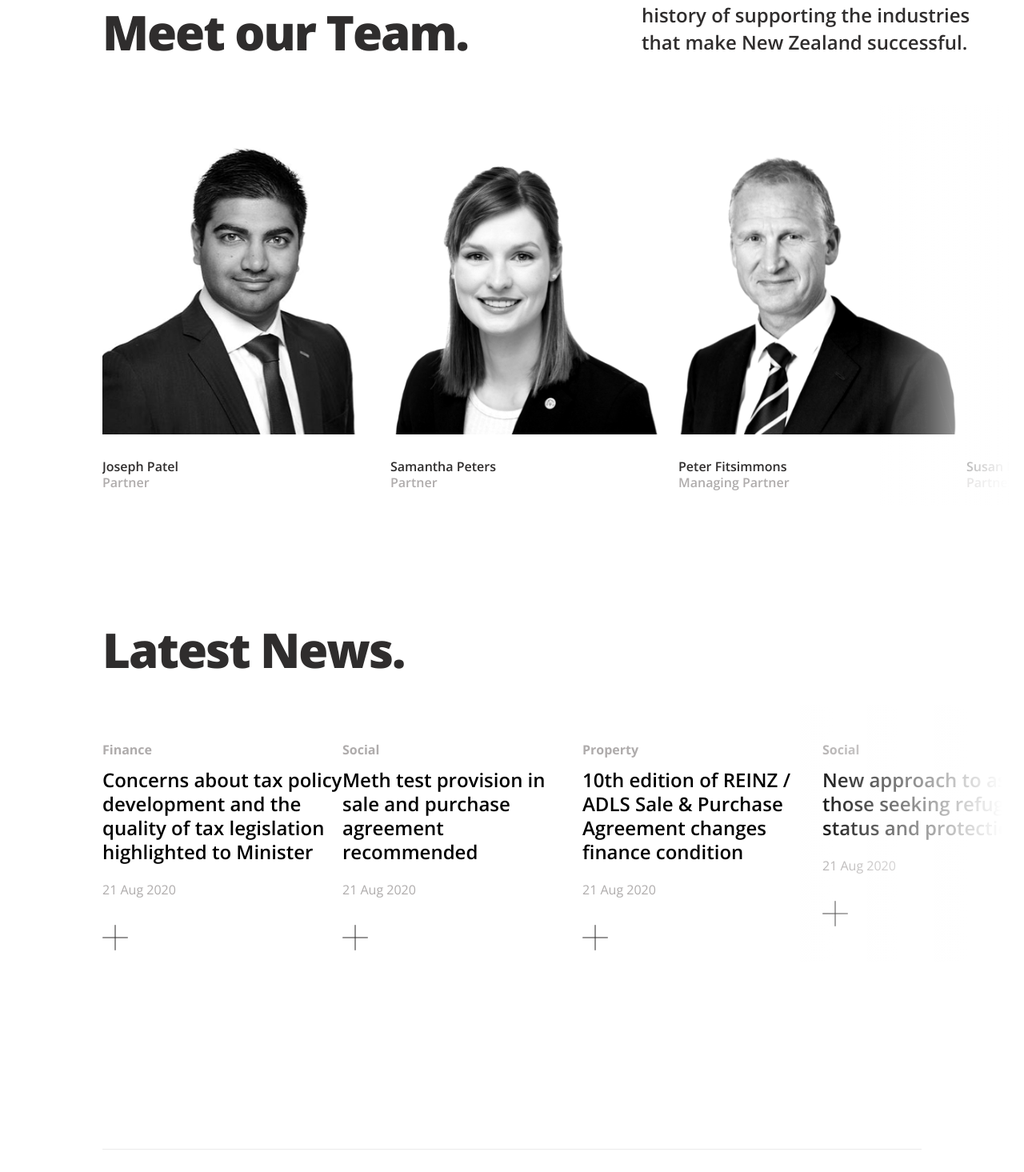
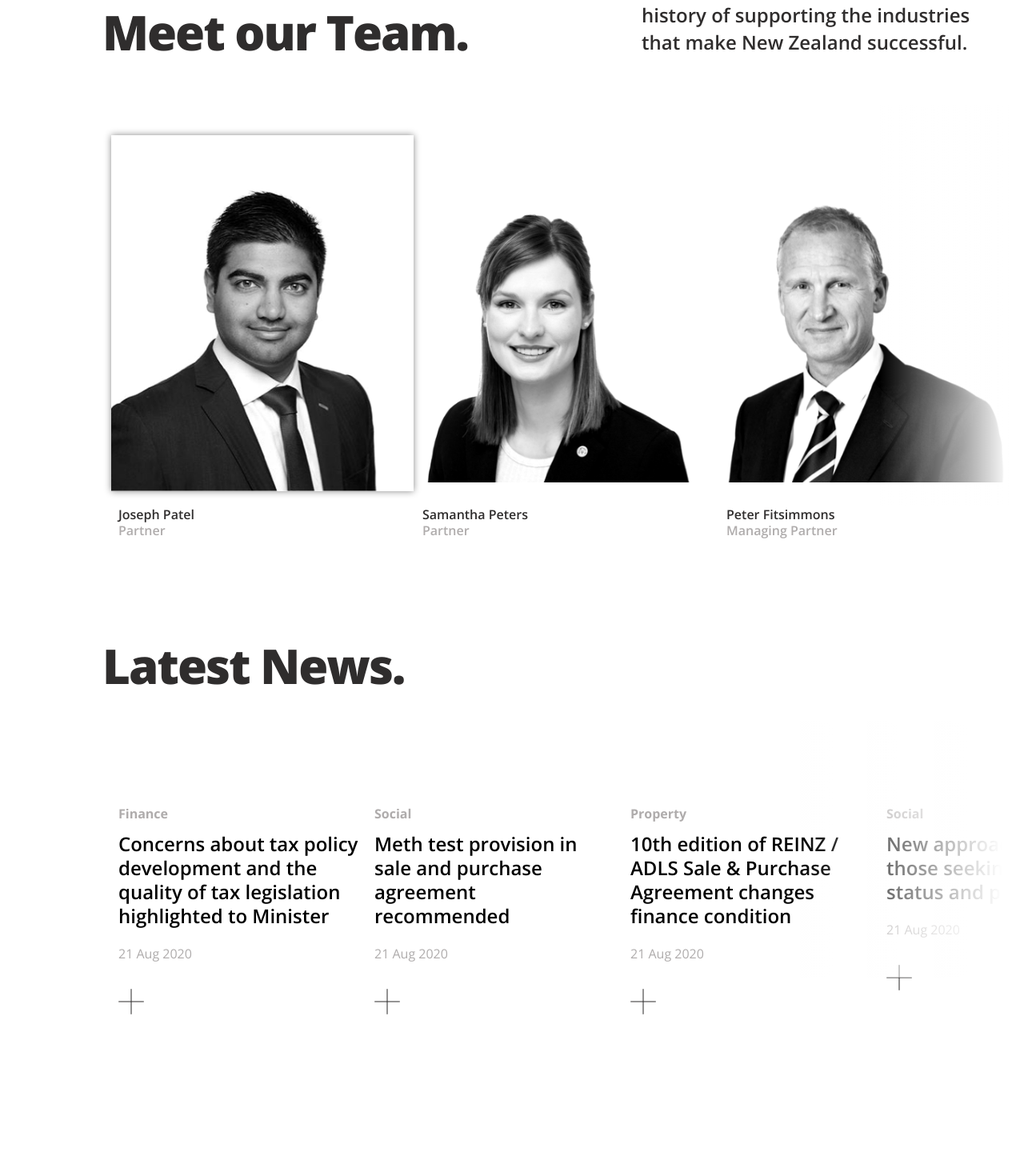
Before and after one commit to dpisati/nv, a React (Create React App) app: page / in a window 1280 px wide. Shown: the part 861-2326 px from the top of the page at 80% size. Built offline with nearby package versions, Linux system fonts and the light colour scheme.

Commit message:
hover effect

```diff
--- a/src/components/MeetOurTeam/index.js
+++ b/src/components/MeetOurTeam/index.js
@@ -1,4 +1,4 @@
-import React from 'react'
+import React, { useState } from 'react'
 
 import { MeetOurTeamContainer } from './styles';
 
@@ -10,7 +10,11 @@ import peter from '../../assets/images/3.png'
 import susan from '../../assets/images/4.png'
 
 import 'swiper/swiper.min.css';
+
 export default function MeetOurTeam() {
+
+    const [teamSelected, setTeamSelected] = useState(1);
+
     return (
         <MeetOurTeamContainer>
             <main>
@@ -28,21 +32,33 @@ export default function MeetOurTeam() {
                 <span></span>
                 <div className="swiper mySwiper">
                     <div className="swiper-wrapper">
-                        <div className="swiper-slide">
+                        <div
+                            className={`swiper-slide ${teamSelected === 1 && "selected"}`}
+                            onClick={() => setTeamSelected(1)}
+                            onMouseEnter={() => setTeamSelected(1)}
+                        >
                             <img src={josef} alt="Joseph Patel" />
                             <div>
                                 <p>Joseph Patel</p>
                                 <span>Partner</span>
                             </div>
                         </div>
-                        <div className="swiper-slide">
+                        <div
+                            className={`swiper-slide ${teamSelected === 2 && "selected"}`}
+                            onClick={() => setTeamSelected(2)}
+                            onMouseEnter={() => setTeamSelected(2)}
+                        >
                             <img src={samantha} alt="Joseph Patel" />
                             <div>
                                 <p>Samantha Peters</p>
                                 <span>Partner</span>
                             </div>
                         </div>
-                        <div className="swiper-slide">
+                        <div
+                            className={`swiper-slide ${teamSelected === 3 && "selected"}`}
+                            onClick={() => setTeamSelected(3)}
+                            onMouseEnter={() => setTeamSelected(3)}
+                        >
                             <img src={peter} alt="Joseph Patel" />
                             <div>
                                 <p>Peter Fitsimmons</p>
@@ -51,10 +67,10 @@ export default function MeetOurTeam() {
                         </div>
 
 
-                        <div className="swiper-slide"
-                            style={{
-                                marginRight: '100px'
-                            }}
+                        <div
+                            className={`swiper-slide ${teamSelected === 4 && "selected"}`}
+                            onClick={() => setTeamSelected(4)}
+                            onMouseEnter={() => setTeamSelected(4)}
                         >
                             <img src={susan} alt="Joseph Patel" />
                             <div>
--- a/src/components/MeetOurTeam/styles.css
+++ b/src/components/MeetOurTeam/styles.css
@@ -1,6 +1,6 @@
 .swiper {
     width: 100%;
-    height: 570px;
+    height: 590px;
     margin-bottom: 40px;
 }
 
@@ -23,18 +23,39 @@
   align-items: flex-start;
   flex-direction: column;
   text-align: left;
+  margin-left: 20px;
+  margin-top: 60px;
+  margin-bottom: 60px;
 }
+
 
 .swiper-slide img {
   display: block;
   width: 100%;
   height: 100%;
   object-fit: cover;
+  transition: all 0.2s;
+}
+
+.swiper-slide.selected img {
+  transform: scale(1.05);
+  -webkit-box-shadow: 0px 0px 8px 0px rgba(0,0,0,0.47);
+  box-shadow: 0px 0px 8px 0px rgba(0,0,0,0.47);
+}
+
+.swiper-slide img:hover {
+  transform: scale(1.05);
+  -webkit-box-shadow: 0px 0px 8px 0px rgba(0,0,0,0.47);
+  box-shadow: 0px 0px 8px 0px rgba(0,0,0,0.47);
 }
 
 .swiper-slide.last {
     width: 0px !important;
     display: none;
+}
+
+.swiper-slide:last-child {
+  margin-right: 120px;
 }
 
 
@@ -71,7 +92,7 @@
 
 @media (max-width: 1700px) {
   .swiper-slide.last {
-    width: 10vw !important;
+    width: 5vw !important;
     display: block;
   }
 }
@@ -79,7 +100,7 @@
 @media (max-width: 855px) {
   .swiper {
     width: 100%;
-    height: 400px;
+    height: 440px;
     margin-bottom: 40px;
 }
   .swiper-slide {
@@ -87,4 +108,8 @@
     height: 310px !important;
   }
 
+  .swiper-slide:last-child {
+    margin-right: 0px;
+  }
+
 }
--- a/src/components/News/styles.js
+++ b/src/components/News/styles.js
@@ -33,7 +33,7 @@ export const NewsContainer = styled.div`
     }
 
     .swiper {
-        height: 370px !important;
+        height: 420px !important;
         margin-top: 40px;
         display: flex !important;
         align-items: flex-start !important;
@@ -106,7 +106,7 @@ export const NewsContainer = styled.div`
 
 
         .swiper {
-            height: 300px !important;
+            height: 360px !important;
             margin-top: 40px;
             display: flex !important;
             align-items: flex-start !important;
@@ -114,6 +114,8 @@ export const NewsContainer = styled.div`
 
         .swiper-slide {
             height: 220px !important;
+            margin-left: 0;
+            user-select: none;
 
             h4 {
                 font-size: 20px;
```
Also changed, not shown: src/setupTests.js (deleted, +0 -5 lines).
